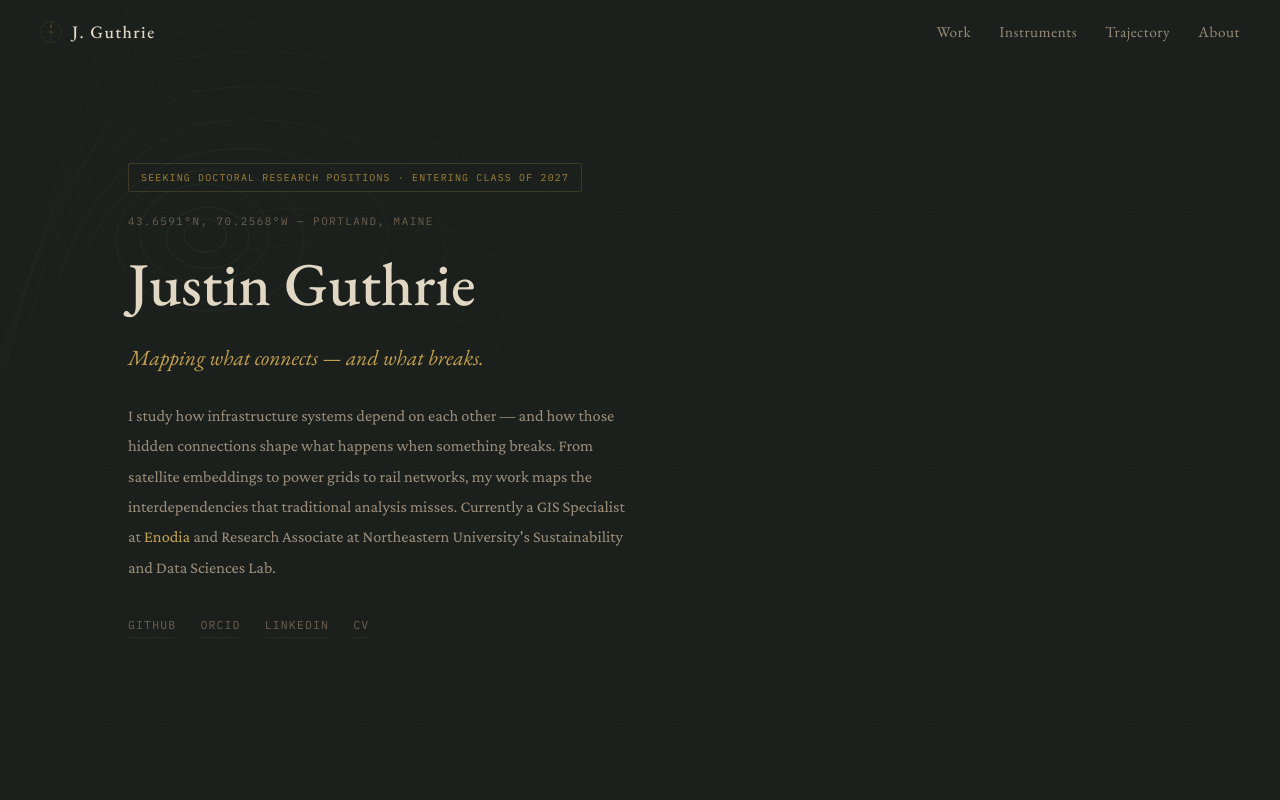
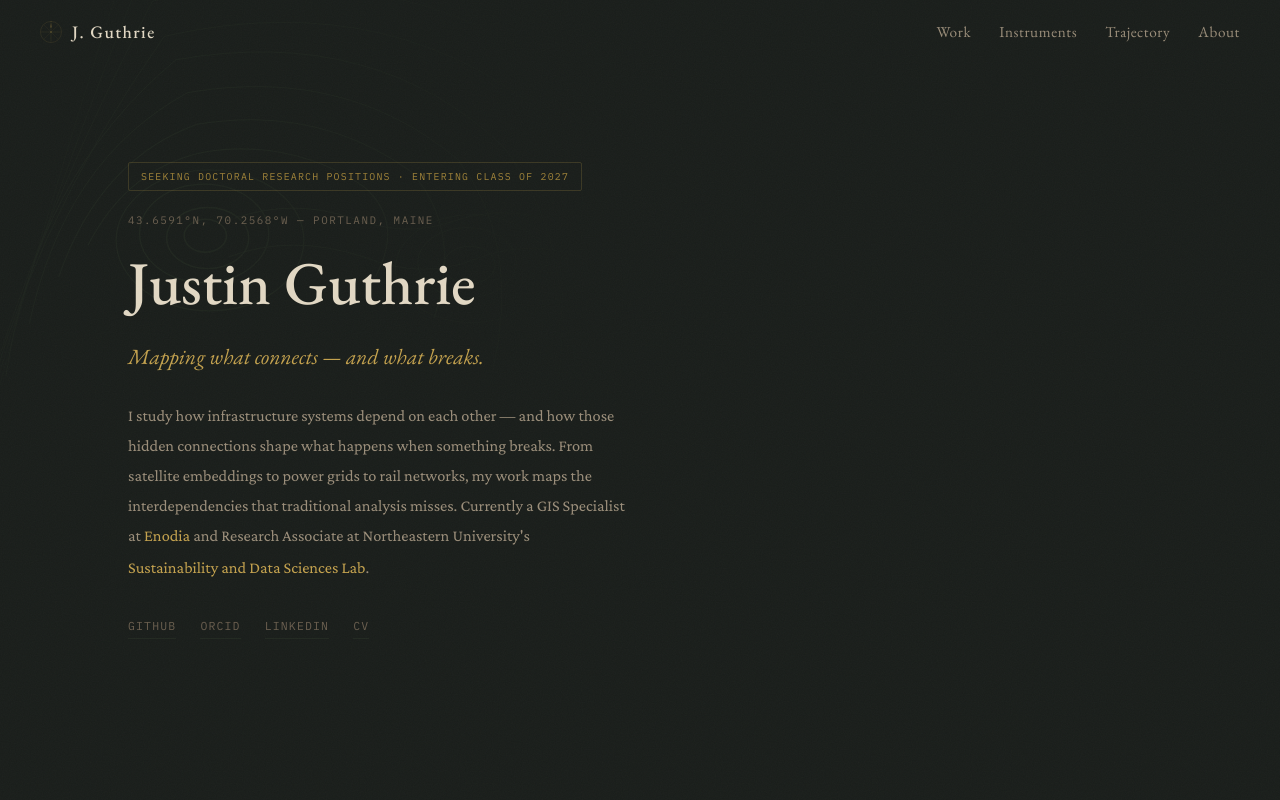
Before and after one commit to justing0909/geoportfolio, a Next.js app: page / in a window 1280 px wide. Shown: the top 800 px of the page. Built offline with nearby package versions, Linux system fonts and the light colour scheme.

Commit message:
added link to SDS Lab

```diff
--- a/app/components/GeoPortfolio.jsx
+++ b/app/components/GeoPortfolio.jsx
@@ -753,7 +753,7 @@ export default function GeoPortfolio() {
               embeddings to power grids to rail networks, my work maps the
               interdependencies that traditional analysis misses. Currently a GIS Specialist
               at <a href="https://enodia.us" target="_blank" rel="noopener" className="footer-link" style={{ fontSize: "inherit" }}>Enodia</a> and
-              Research Associate at Northeastern University's Sustainability and Data Sciences Lab.
+              Research Associate at Northeastern University's <a href="https://sdslab.io" target="_blank" rel="noopener" className="footer-link" style={{ fontSize: "inherit" }}>Sustainability and Data Sciences Lab</a>.
             </p>
 
             <div className={`hero-links ${loaded ? "fade-up delay-5" : ""}`} style={{
```
